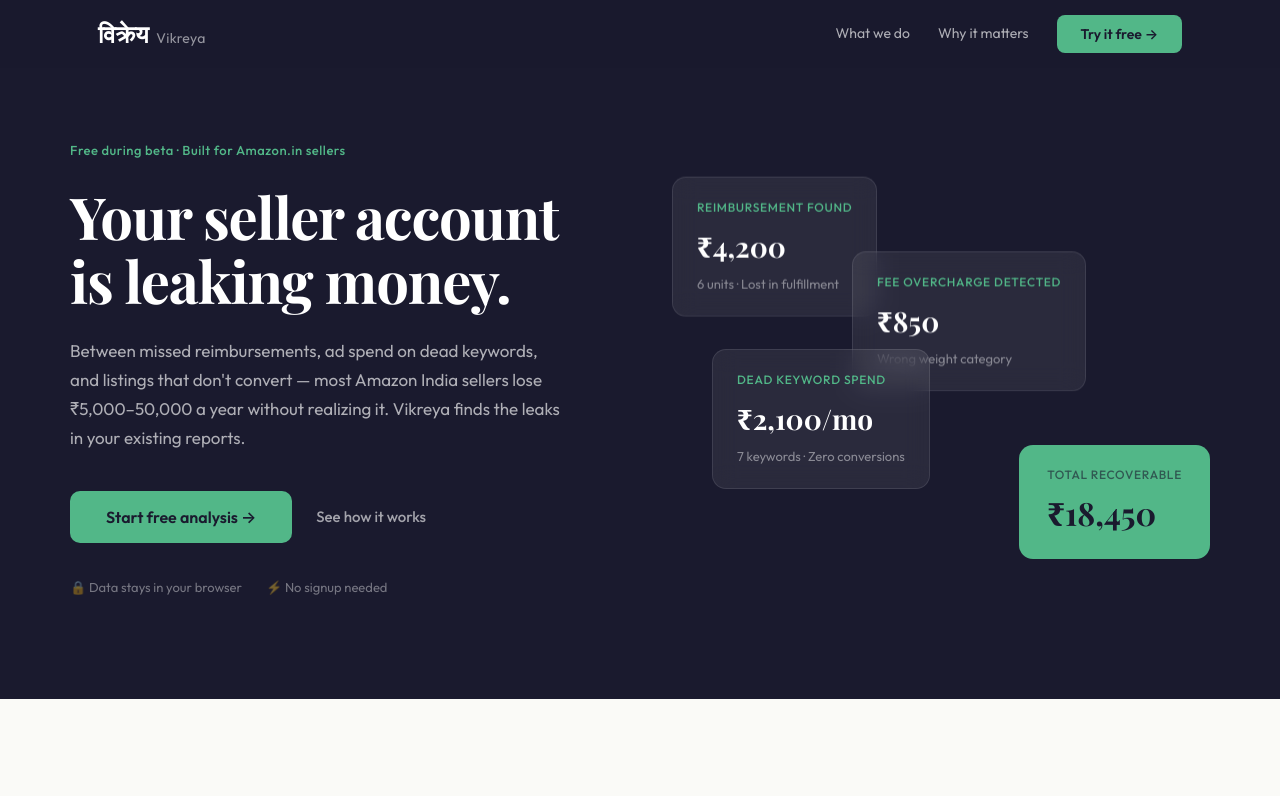
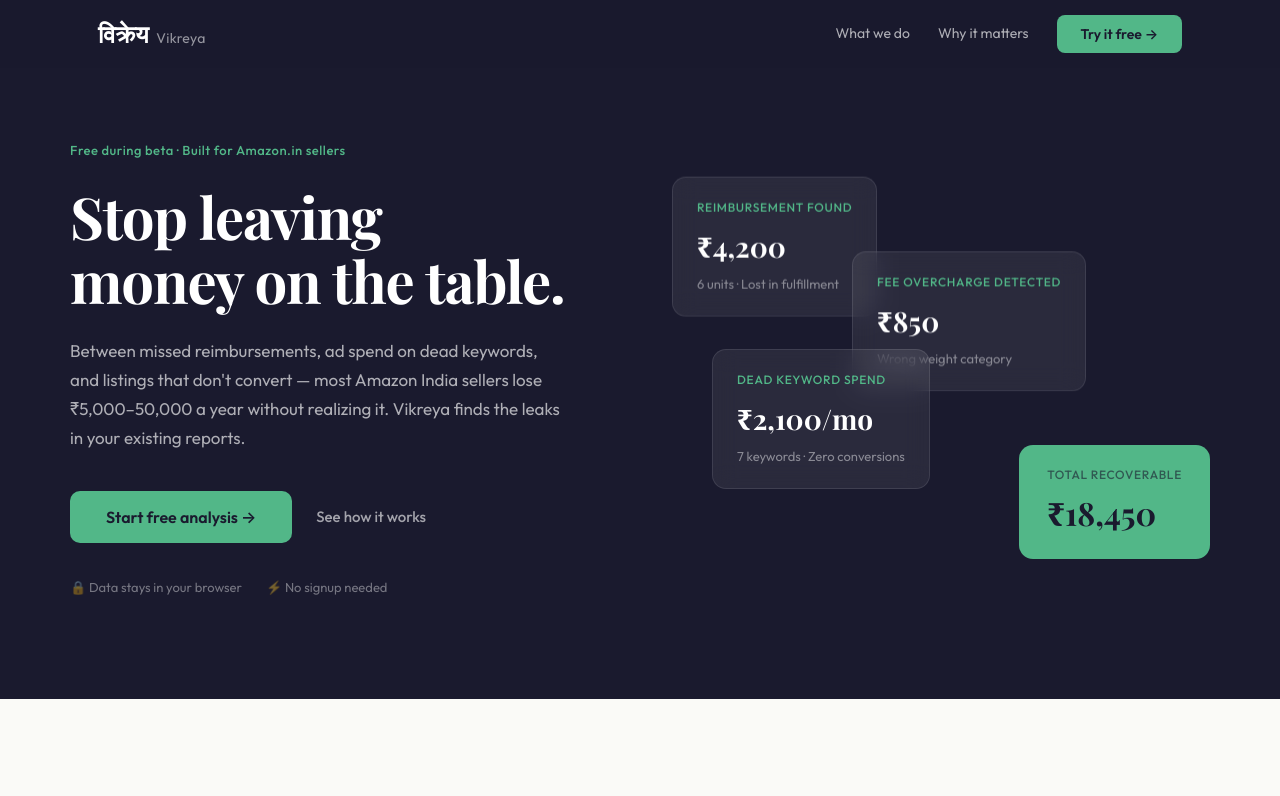
Before and after one commit to git-poorva/vikreya, a plain HTML site: page index.html in a window 1280 px wide. Shown: the top 796 px of the page. Drawn offline with nearby package versions, Linux system fonts and the light colour scheme; a web font is replaced by a local one.

Commit message:
Update index.html

```diff
--- a/index.html
+++ b/index.html
@@ -48,7 +48,7 @@
         <div class="hero-grid">
             <div class="hero-left">
                 <p class="hero-eyebrow">Free during beta · Built for Amazon.in sellers</p>
-                <h1>Your seller account<br>is leaking money.</h1>
+                <h1>Stop leaving<br>money on the table.</h1>
                 <p class="hero-body">Between missed reimbursements, ad spend on dead keywords, and listings that don't convert — most Amazon India sellers lose ₹5,000–50,000 a year without realizing it. Vikreya finds the leaks in your existing reports.</p>
                 <div class="hero-actions">
                     <button class="btn-hero-primary" onclick="showApp()">Start free analysis →</button>
```
